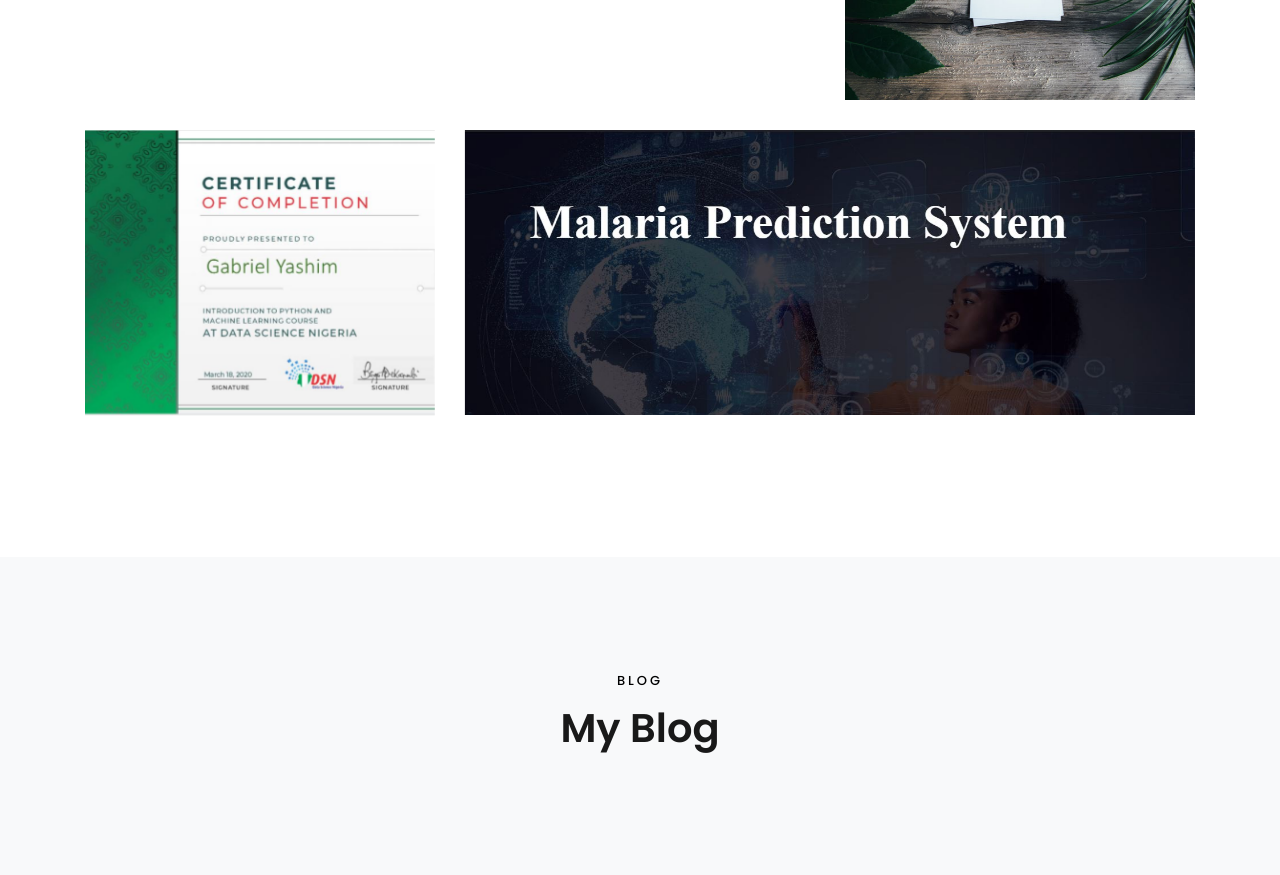
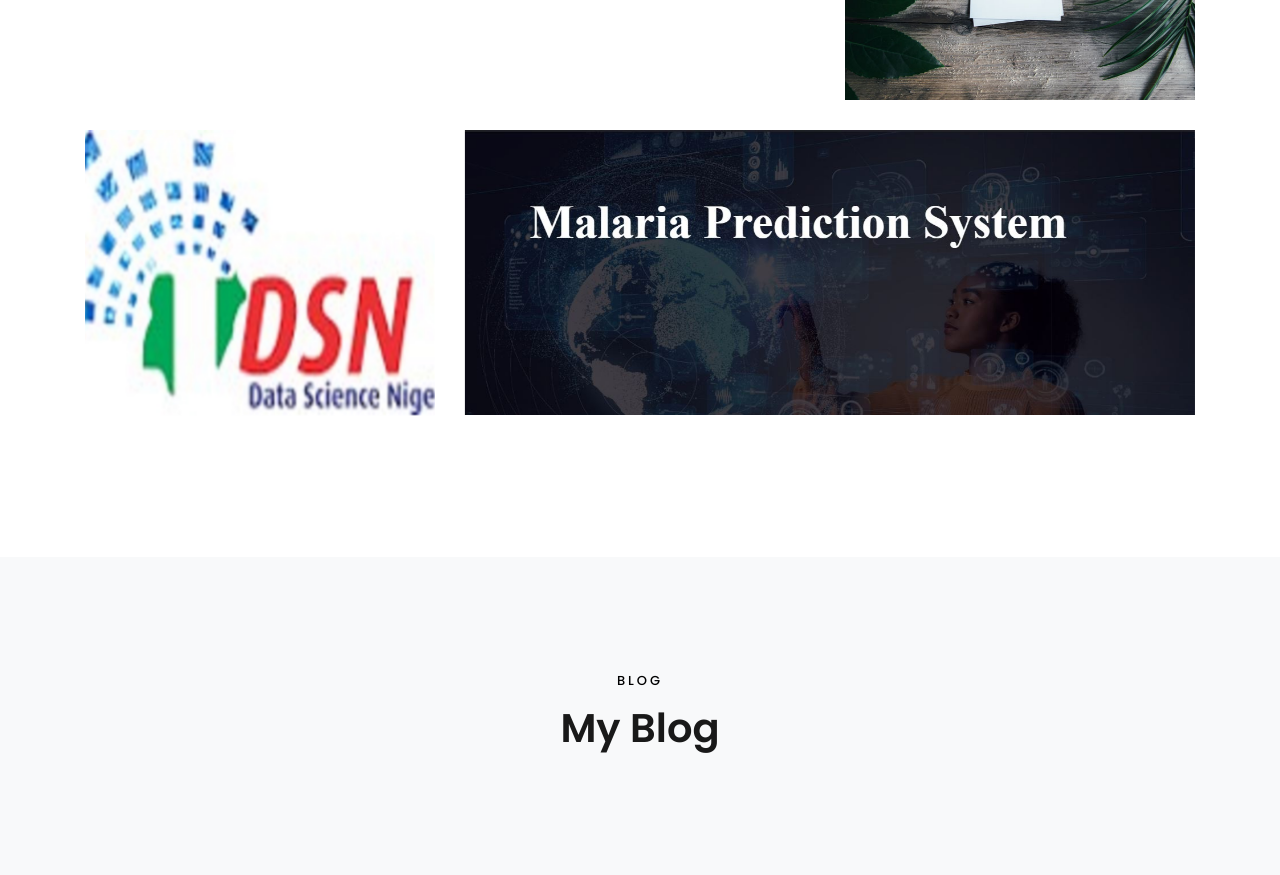
Before and after one commit to Gabriel-Yashim/Gabriel-Yashim.github.io, a plain HTML site: page index.html in a window 1280 px wide. Shown: the part 4120-4995 px from the top of the page. Drawn offline with Linux system fonts and the light colour scheme; grey boxes are pictures that could not be loaded; files whose address does not match are found by name.

Commit message:
added dsn image

```diff
--- a/index.html
+++ b/index.html
@@ -347,7 +347,7 @@
 				</div>
 				<div class="col-md-4">
 					<div class="project img ftco-animate d-flex justify-content-center align-items-center"
-						style="background-image: url(images/certificate.jpg);">
+						style="background-image: url(images/DSN.jpg);">
 						<div class="overlay"></div>
 						<div class="text text-center p-4">
 							<h3><a href="images/certificate.jpg" class="popup-image">Certificate pf Completion</a></h3>
```
Also changed, not shown: images/DSN.jpg (added).
